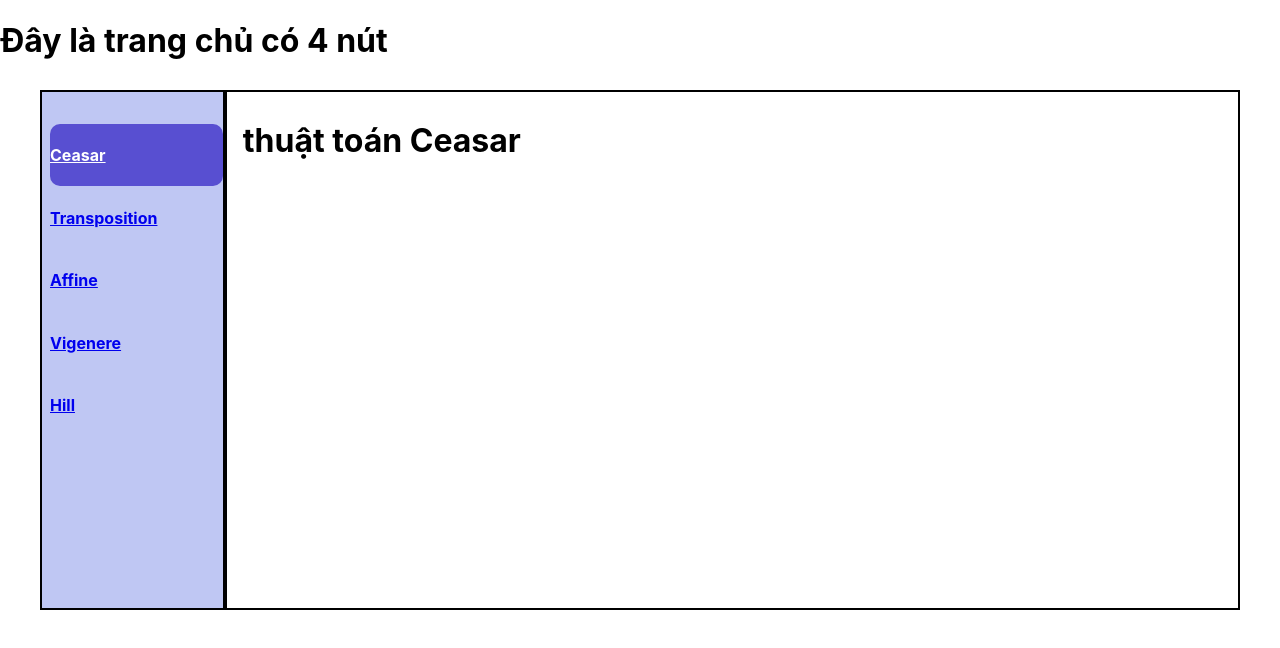
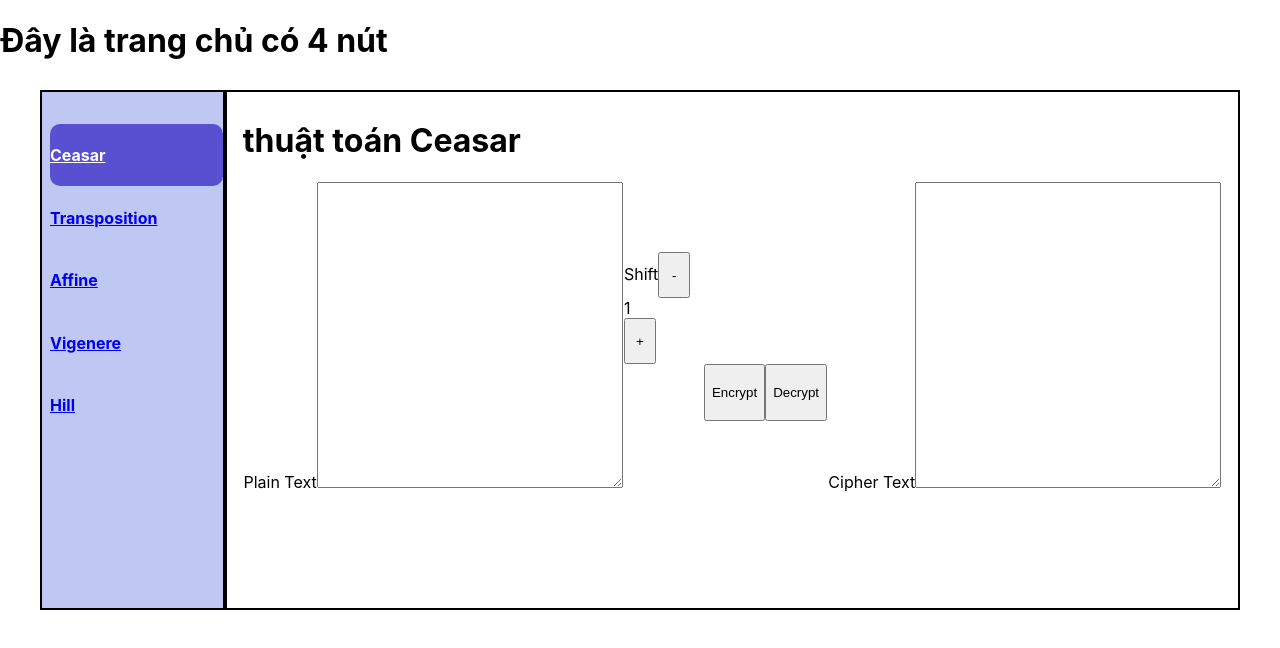
Before and after one commit to Danhhoa/cipher_app, a React (Create React App) app: page /ciphers/Ceasar in a window 1280 px wide. Shown: the top 648 px of the page. Built offline with nearby package versions, Linux system fonts and the light colour scheme.

Commit message:
ceasar and vigenere

```diff
--- a/src/routes/Ceasar_Cipher.js
+++ b/src/routes/Ceasar_Cipher.js
@@ -1,10 +1,139 @@
+import { useState } from "react";
 
 const Ceasar = () => {
-    return (
-        <div className="right-col">
-        <h1> thuật toán Ceasar</h1>
+  // Encrypts text using a shift od s
+  function encrypt(plainText, shift) {
+    let result = "";
+    for (let i = 0; i < plainText.length; i++) {
+      let char = plainText[i];
+      let charCode = char.charCodeAt(0);
+      if (charCode === 32) {
+          result += ' '
+          continue
+      }
+      if (charCode >= 65 && charCode <= 90) {
+        let ch = String.fromCharCode(((charCode + shift - 65) % 26) + 65);
+        result += ch;
+      } else {
+        console.log("thong");
+        let ch = String.fromCharCode(((charCode + shift - 97) % 26) + 97);
+        result += ch;
+      }
+    }
+    return result;
+  }
+
+  function decrypt(cipherText, shift) {
+    let result = "";
+    //traverse text
+    for (let i = 0; i < cipherText.length; i++) {
+      //apply transformation to each character
+      //Encrypt Uppercase letters
+      let char = cipherText[i];
+      let charCode = char.charCodeAt(0);
+        if (charCode === 32 ) {
+            result += ' '
+            continue
+        }
+
+      if (charCode >= 65 && charCode <= 90) {
+        result += String.fromCharCode(
+          ((charCode + shift - 65) % 26) + 65);
+      }
+      //Encrypt Lowercase letters
+      else {
+        result += String.fromCharCode(
+          ((charCode + shift - 97) % 26) + 97);
+      }
+    }
+    return result;
+  }
+  // Driver code
+  //  let text = "ATTACKATONCE";
+  //  let s = 4;
+  //  document.write("Text  : " + text + "<br>");
+  //  document.write("Shift : " + s + "<br>");
+  //  document.write("Cipher: " + encrypt(text, s) + "<br>");
+
+  const [plainText, setPlainText] = useState("");
+  const [cipherText, setCipherText] = useState("");
+  const [shift, setShift] = useState(1);
+
+  return (
+    <div className="right-col">
+      <h1> thuật toán Ceasar</h1>
+
+      <div className="container">
+        <div className="col-3">
+          <label htmlFor="vigenere-plain-text">Plain Text</label>
+          <textarea
+            className="text"
+            id="vigenere-plain-text"
+            onChange={(e) => setPlainText(e.target.value)}
+            value={plainText}
+          >
+            {plainText}
+          </textarea>
         </div>
-    )
-}
+
+        <div className="col-3">
+          <label className="label-key" htmlFor="ceaser_shift">
+            Shift
+          </label>
+          <button
+            className="field-number__down"
+            onClick={() => {
+              shift - 1 <= 0 ? setShift(1) : setShift(shift - 1);
+            }}
+          >
+            -
+          </button>
+          <div
+            id="ceaser_shift"
+            onChange={(e) => setShift(e.target.value)}
+            value={shift}
+          >
+            {shift}
+          </div>
+          <button
+            className="field-number__up"
+            onClick={() => setShift(shift + 1)}
+          >
+            +
+          </button>
+
+          <div className="btn-container">
+            <button className="btn-encrypt"
+              onClick={() => {
+                setCipherText(encrypt(plainText, shift));
+              }}
+            >
+              Encrypt
+            </button>
+            <button className="btn-decrypt"
+              onClick={() => {
+                setPlainText(decrypt(cipherText, 26 - shift));
+              }}
+            >
+              Decrypt
+            </button>
+          </div>
+        </div>
+
+        <div className="col-3">
+          <label htmlFor="vigenere-cipher-text">Cipher Text</label>
+          <textarea
+            className="text"
+            id="vigenere-cipher-text"
+            onChange={(e) => setCipherText(e.target.value)}
+            value={cipherText}
+          >
+            {cipherText}
+          </textarea>
+        </div>
+      </div>
+    </div>
+  );
+};
 
 export default Ceasar;
--- a/src/routes/Vigenere_Cipher.js
+++ b/src/routes/Vigenere_Cipher.js
@@ -18,29 +18,59 @@ function cipherText(str, key) {
   let cipher_text = "";
 
   for (let i = 0; i < str.length; i++) {
+    if (str[i] === " ") {
+      cipher_text += " ";
+      continue;
+    }
     // converting in range 0-25
-    let x = (str[i].charCodeAt(0) + key[i].charCodeAt(0)) % 26;
+    let charCode = str[i].charCodeAt(0);
+    let x, upperCode;
+    if (charCode >= 97 && charCode <= 122) {
+      upperCode = str[i].toUpperCase().charCodeAt(0);
+      x = (upperCode + key[i].charCodeAt(0)) % 26;
 
       // convert into alphabets(ASCII)
       x += "A".charCodeAt(0);
-
+      cipher_text += String.fromCharCode(x).toLowerCase();
+    } else {
+      // convert into alphabets(ASCII)
+      x = (charCode + key[i].charCodeAt(0)) % 26;
+      x += "A".charCodeAt(0);
       cipher_text += String.fromCharCode(x);
+    }
   }
   return cipher_text;
 }
 
 // This function decrypts the encrypted text
 // and returns the original text
-function originalText(cipher_text, key) {
+function originalText(cipherText, key) {
   let orig_text = "";
 
-  for (let i = 0; i < cipher_text.length; i++) {
-    // converting in range 0-25
-    let x = (cipher_text[i].charCodeAt(0) - key[i].charCodeAt(0) + 26) % 26;
+  for (let i = 0; i < cipherText.length; i++) {
+    let charCode = cipherText[i].charCodeAt(0);
+    // let charKey = key[i].charCodeAt(0);
+    let x, upperCode;
 
+    if (cipherText[i] === " ") {
+      orig_text += " ";
+      continue;
+    }
+
+    if (charCode >= 97 && charCode <= 122) {
+      upperCode = cipherText[i].toUpperCase().charCodeAt(0);
+      x = (upperCode - key[i].charCodeAt(0) + 26) % 26;
+      // convert into alphabets(ASCII)
+      x += "A".charCodeAt(0);
+      orig_text += String.fromCharCode(x).toLowerCase();
+    } else {
+      x = (charCode - key[i].charCodeAt(0) + 26) % 26;
       // convert into alphabets(ASCII)
       x += "A".charCodeAt(0);
       orig_text += String.fromCharCode(x);
+    }
+
+    // converting in range 0-25
   }
   return orig_text;
 }
@@ -59,50 +89,87 @@ function LowerToUpper(s) {
 }
 
 // Driver code
-let str = "GEEKSFORGEEKS";
-let keyword = "AYUSH";
 
-let key = generateKey(str, keyword);
-
-let cipher_text = cipherText(str, key);
-
-console.log("Ciphertext : " + cipher_text);
-
-console.log("Original/Decrypted Text : " + originalText(cipher_text, key));
 const Vigenere = () => {
   const [plainText, setPlainText] = useState("");
   const [cipher, setCipher] = useState("");
   const [keyWord, setKeyWord] = useState("");
-  // const [alphabet, setAlphabet] = useState('')
 
-  function encrypt() {
-    setPlainText(document.getElementById("plainTextBox").value);
-    setKeyWord(document.getElementById("vigenere_key").value);
-    // setAlphabet(document.getElementById('vigenere_alphabet').value)
+  function Encrypt(plainText, keyWord) {
+    let key = generateKey(plainText, keyWord);
+    let results = cipherText(plainText, key);
+    return results;
+  }
 
-    let key = generateKey(plainText, keyWord);
-
-    let cipher_text = cipherText(plainText, key);
-    document.getElementById('cipherTextBox').value = cipher_text
+  function Decrypt(cipherText, keyWord) {
+    console.log("decrypt: " + cipherText, typeof cipherText);
+    let key = generateKey(cipherText, keyWord);
+    let results = originalText(cipherText, key);
+    return results;
   }
 
   return (
     <div className="right-col">
-      <label htmlFor="plainTextBox">Plain Text</label>
-      <input id="plainTextBox"></input>
+      <div className="container">
+        <div className="col-3">
+          <label htmlFor="vigenere-plain-text">Plain Text</label>
+          <textarea
+            className="text"
+            id="vigenere-plain-text"
+            onChange={(e) => setPlainText(e.target.value)}
+            value={plainText}
+          >
+            {plainText}
+          </textarea>
+        </div>
 
-      <label htmlFor="vigenere_alphabet">alphabet</label>
-      <input id="vigenere_alphabet"></input>
+        <div className="col-3">
+          <label className="label-key" htmlFor="vigenere_key">
+            Key
+          </label>
+          <textarea
+            id="vigenere_key"
+            onChange={(e) => setKeyWord(e.target.value)}
+            value={keyWord}
+          >
+            {keyWord}
+          </textarea>
 
-      <label htmlFor="vigenere_key">Key</label>
-      <input id="vigenere_key"></input>
+          <div className="btn-container">
+            <button
+              className="btn-encrypt"
+              onClick={() => {
+                setCipher(Encrypt(plainText, keyWord));
+              }}
+            >
+              Encrypt
+            </button>
+            <button
+              className="btn-decrypt"
+              onClick={() => {
+                setPlainText(Decrypt(cipher, keyWord));
+              }}
+            >
+              Decrypt
+            </button>
+          </div>
+        </div>
 
-      <label htmlFor="cipherTextBox">Cipher Text</label>
-      <input id="cipherTextBox"></input>
-
-      <button id="btn_vigenere_cipher" onClick={encrypt}>
-        mã hóa
-      </button>
+        <div className="col-3">
+          <label htmlFor="vigenere-cipher-text">Cipher Text</label>
+          <textarea
+            className="text"
+            id="vigenere-cipher-text"
+            onChange={(e) => {
+              setCipher(e.target.value);
+              // setPlainText(Decrypt(cipher, keyWord))
+            }}
+            value={cipher}
+          >
+            {cipher}
+          </textarea>
+        </div>
+      </div>
     </div>
   );
 };
```
Lines whose indentation alone changed are shown as unchanged.
